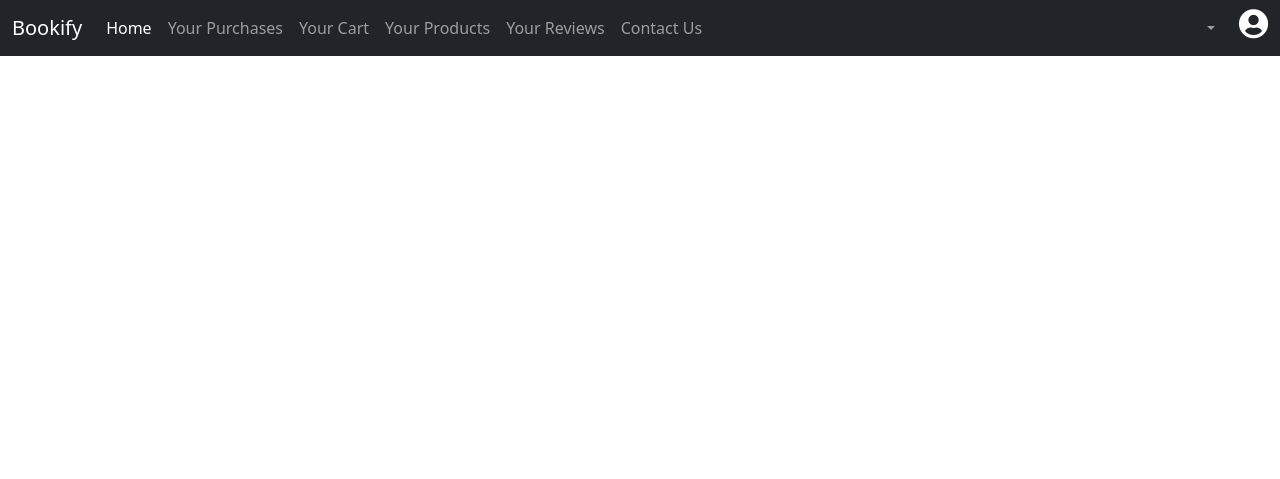
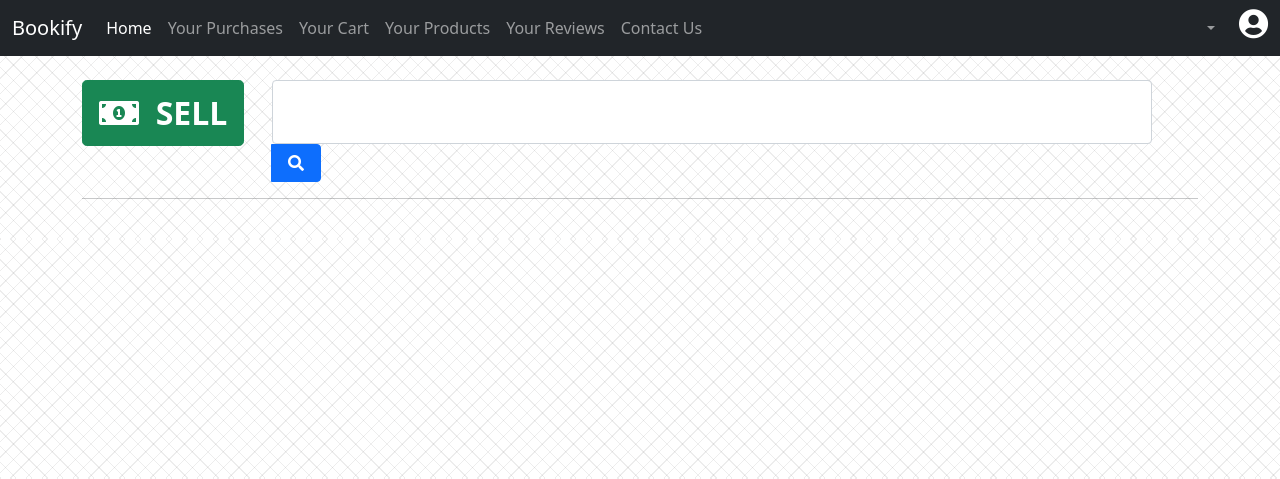
Before and after one commit to saikatsahana77/HackNPitch, a Flask app: page /dashboard in a window 1280 px wide. Shown: the top 479 px of the page. Run offline with Flask 2, Linux system fonts and the light colour scheme.

Commit message:
Regular Updates

```diff
--- a/static/css/dashboard.css
+++ b/static/css/dashboard.css
@@ -1,3 +1,8 @@
+body{
+    background-image: repeating-linear-gradient(135deg, rgba(56,55,55, 0.09) 0px, rgba(56,55,55, 0.09) 1px,transparent 1px, transparent 11px),repeating-linear-gradient(45deg, rgba(56,55,55, 0.09) 0px, rgba(56,55,55, 0.09) 1px,transparent 1px, transparent 11px),linear-gradient(90deg, hsl(183,0%,100%),hsl(183,0%,100%));
+}
+
+
 #profile {
     border-radius: 50%;
 }
@@ -20,3 +25,24 @@
 .dropdown-item:hover{
     background-color: #343434;
 }
+
+/* .main_section {
+    border: 2px solid #343434;
+    border-radius: 8px;
+} */
+
+#sell_btn{
+    font-size: 32px;
+}
+
+#search_cont{
+    width:95%;
+}
+
+#search_cont input{
+    font-size: 33px;
+}
+
+#search_btn{
+    width: 50px;
+}
--- a/templates/dashboard.html
+++ b/templates/dashboard.html
@@ -38,7 +38,7 @@
                 <a class="nav-link" href="#">Your Reviews</a>
               </li>
               <li class="nav-item">
-                <a class="nav-link" href="#">Contact Us</a>
+                <a class="nav-link" href="#" data-bs-toggle="modal" data-bs-target="#aboutModal">Contact Us</a>
               </li>
             </ul>
             <ul class="navbar-nav d-flex mb-2 mb-lg-0">
@@ -63,6 +63,49 @@
         </div>
       </nav>
 
+      <div class="container py-4">
+          <div class="main_section">
+            <div class="row">
+              <div class="col-md-2">
+                <button id="sell_btn" type="button" class="btn btn-success btn-lg"><i class="fas fa-money-bill-alt"></i>&nbsp; <strong> SELL </strong></button>
+              </div>
+              <div class="col-md-10">
+                <div class="input-group">
+                  <div class="form-outline" id="search_cont">
+                    <input name="search" type="search" id="search" class="form-control" />
+                  </div>
+                  <button id="search_btn" type="button" class="btn btn-primary">
+                    <i class="fas fa-search"></i>
+                  </button>
+                </div>
+              </div>
+            </div>
+            <hr>
+          </div>
+      </div>
+
+
+        <!-- Modal -->
+  <div class="modal fade" data-bs-backdrop="static"  id="aboutModal" tabindex="-1" aria-hidden="true">
+    <div class="modal-dialog modal-dialog-centered">
+    <div class="modal-content">
+        <div class="modal-header">
+        <h5 class="modal-title" id="exampleModalLabel">Contact Us</h5>
+        <button type="button" class="btn-close" data-bs-dismiss="modal" aria-label="Close"></button>
+        </div>
+        <div class="modal-body">
+          <ul>
+            <li>Saikat Sahana&nbsp;&nbsp;&nbsp;&nbsp;&nbsp;&nbsp;&nbsp;<a href="mailto:saikatsahana91@gmail.com"> <span class="badge rounded-pill bg-primary">Email</span></a>&nbsp;<a href="tel:+917001878233"><span class="badge rounded-pill bg-success">Phone</span></a> </li>
+            <li>Gourab Chatterjee<a href="mailto:gouravchatterjee2@gmail.com"> <span class="badge rounded-pill bg-primary">Email</span></a>&nbsp;<a href="tel:+917074083480"><span class="badge rounded-pill bg-success">Phone</span></a></li>
+            <li>Sanket Choudhury<a href="mailto:sanketchoudhury321@gmail.com"> <span class="badge rounded-pill bg-primary">Email</span></a>&nbsp;<a href="tel:+918617499871"><span class="badge rounded-pill bg-success">Phone</span></a> </li>
+          </ul>
+        <div class="modal-footer">
+        <button type="button" class="btn btn-primary" data-bs-dismiss="modal">Close</button>
+        </div>
+    </div>
+    </div>
+</div>
+</div>
 
     <script src="https://cdn.jsdelivr.net/npm/bootstrap@5.0.2/dist/js/bootstrap.bundle.min.js"></script>
     <script src="../static/js/dashboard.js"></script>
```
Also changed, not shown: templates/profile.html (+24 -1 lines).
